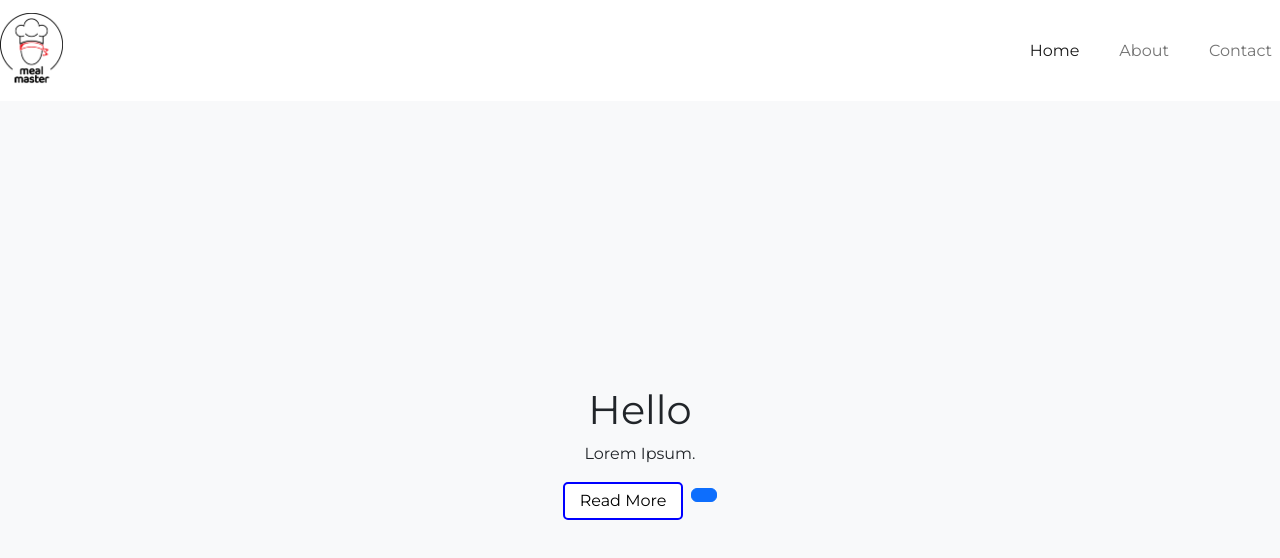
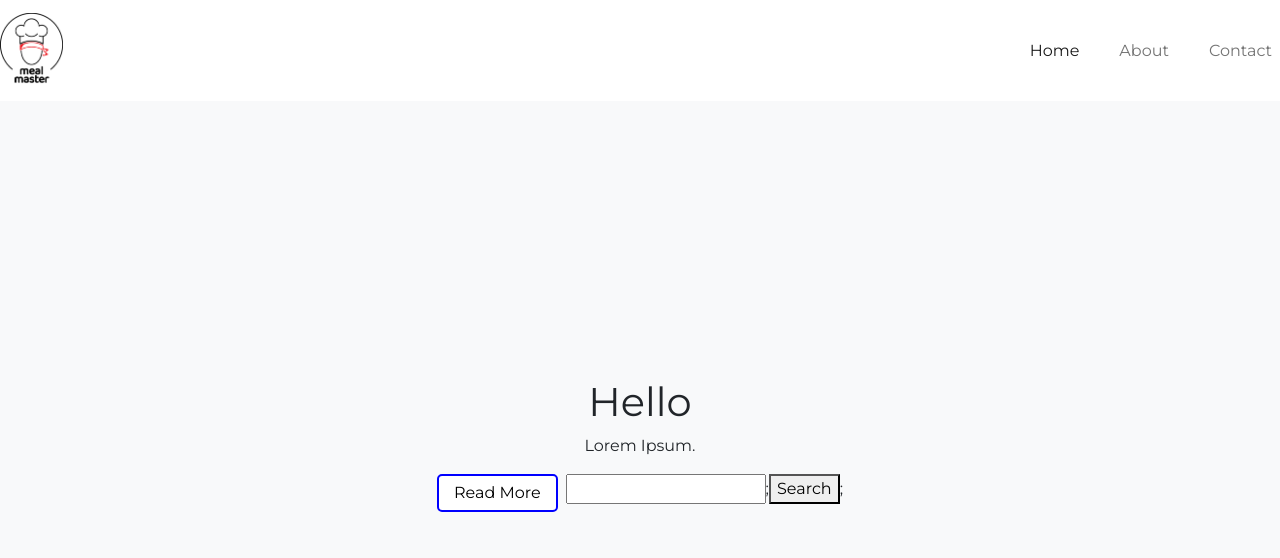
Before and after one commit to jemcap/meal-master, a React (Create React App) app: page / in a window 1280 px wide. Shown: the top 558 px of the page. Built offline with nearby package versions, Linux system fonts and the light colour scheme.

Commit message:
Home: Landing Page has working search functionality — GET API through submission and query displays the recipes as a list

```diff
--- a/src/components/Home.js
+++ b/src/components/Home.js
@@ -1,6 +1,31 @@
-import React from "react";
+import React, { useState } from "react";
+import axios from "axios";
 
 const Home = () => {
+  const [query, setQuery] = useState("");
+  const [recipes, setRecipes] = useState([]);
+
+  const handleSearch = () => {
+    const options = {
+      method: "GET",
+      url: "https://edamam-recipe-search.p.rapidapi.com/search",
+      params: { q: query },
+      headers: {
+        "X-RapidAPI-Key": "47ea3bc783mshf2462813017f5a9p100c35jsnb736c52e8a6c",
+        "X-RapidAPI-Host": "edamam-recipe-search.p.rapidapi.com",
+      },
+    };
+
+    axios
+      .request(options)
+      .then(function (response) {
+        setRecipes(response.data.hits);
+      })
+      .catch(function (error) {
+        console.error(error);
+      });
+  };
+
   return (
     <>
       <div className="jumbotron bg-light">
@@ -10,16 +35,26 @@ const Home = () => {
             <p>Lorem Ipsum.</p>
             <div className="d-flex gap-2">
               <p>
-                <a href="https://github.com/jemcap">
+                <a href="www.google.com">
                   <button className="btn-cta">Read More</button>
                 </a>
               </p>
               <p>
-                <a href="https://www.instagram.com/capitogram/">
-                  <button className="btn btn-primary"></button>
-                </a>
+                <input
+                  type="text"
+                  value={query}
+                  onChange={(e) => setQuery(e.target.value)}
+                />
+                ;
+                <button onClick={handleSearch}>Search</button>
+                ;
               </p>
             </div>
+            <ul>
+              {recipes.map((recipe) => (
+                <li key={recipe.recipe.uri}>{recipe.recipe.label}</li>
+              ))}
+            </ul>
           </div>
         </div>
       </div>
```
